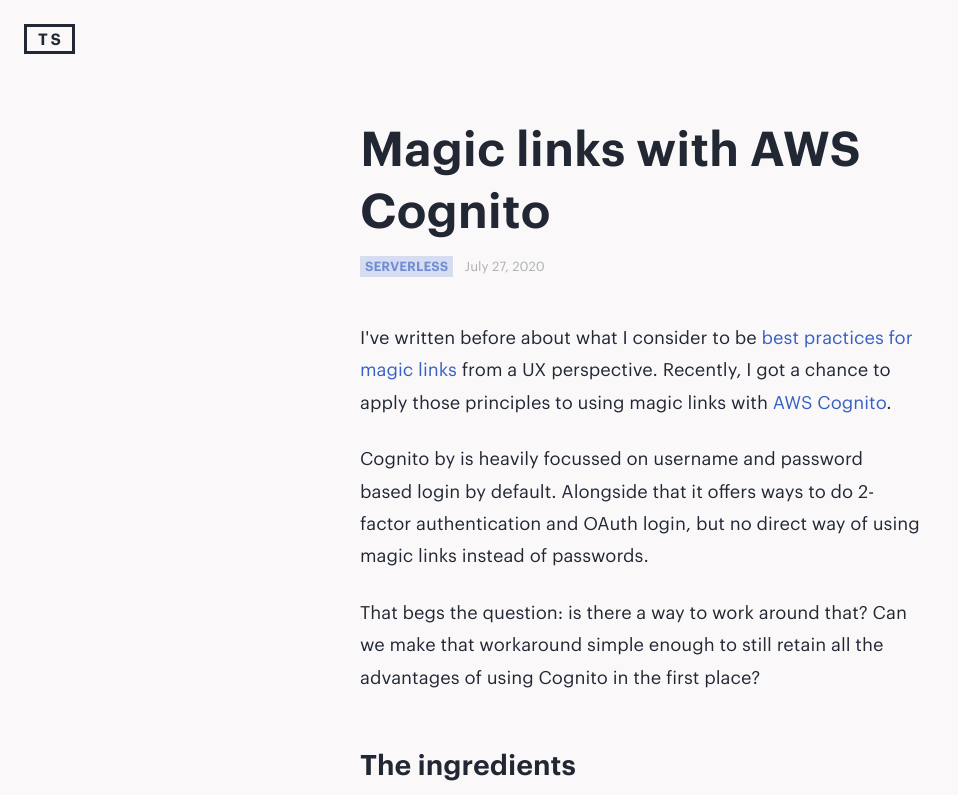
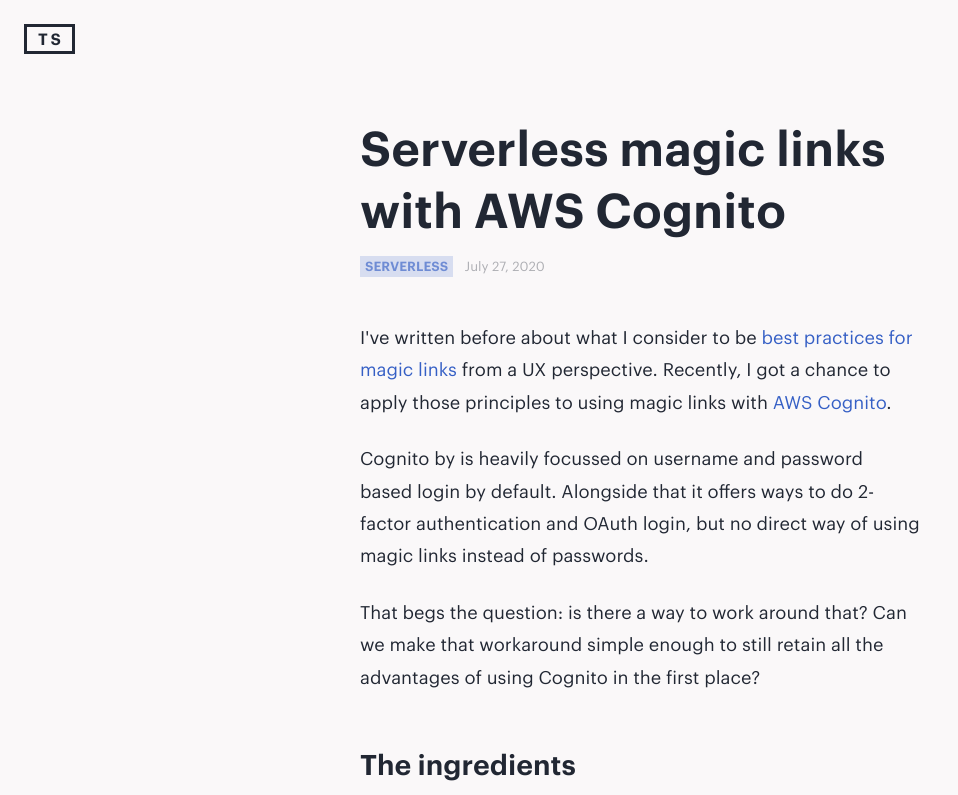
Before and after one commit to tschoffelen/tschoffelen, a Gatsby site: page /cognito-magic-links/ in a window 1280 px wide. Shown: the top 795 px of the page, without its empty margins (0-958 px from the left). Built offline with nearby package versions, Linux system fonts and the light colour scheme; Gatsby itself is replaced by a stand-in of ours; a web font is replaced by a local one.

Commit message:
Cleanup.

```diff
--- a/content/cognito-magic-links/index.md
+++ b/content/cognito-magic-links/index.md
@@ -1,5 +1,5 @@
 ---
-title: Magic links with AWS Cognito
+title: Serverless magic links with AWS Cognito
 date: 2020-07-27
 category: Serverless
 ---
```
